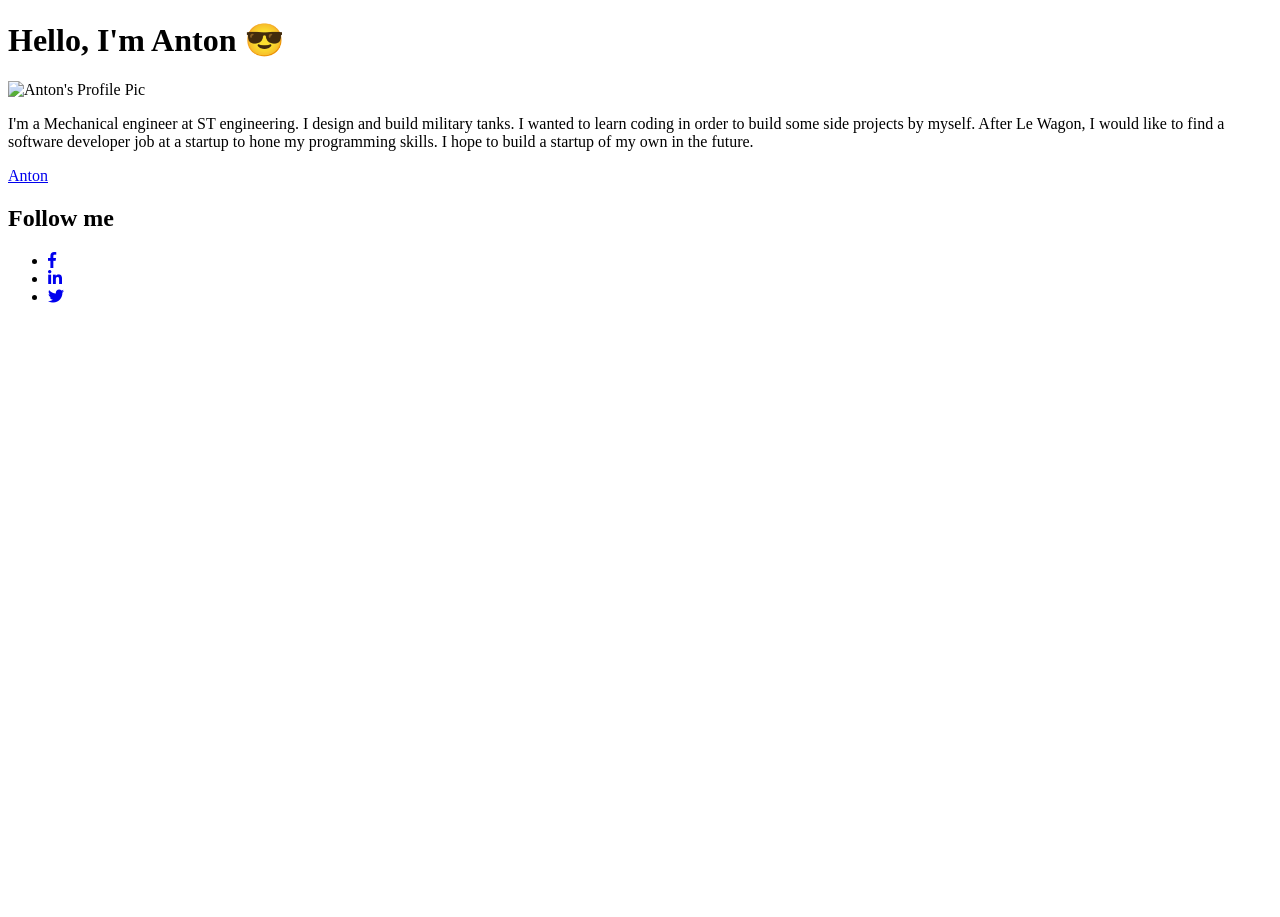
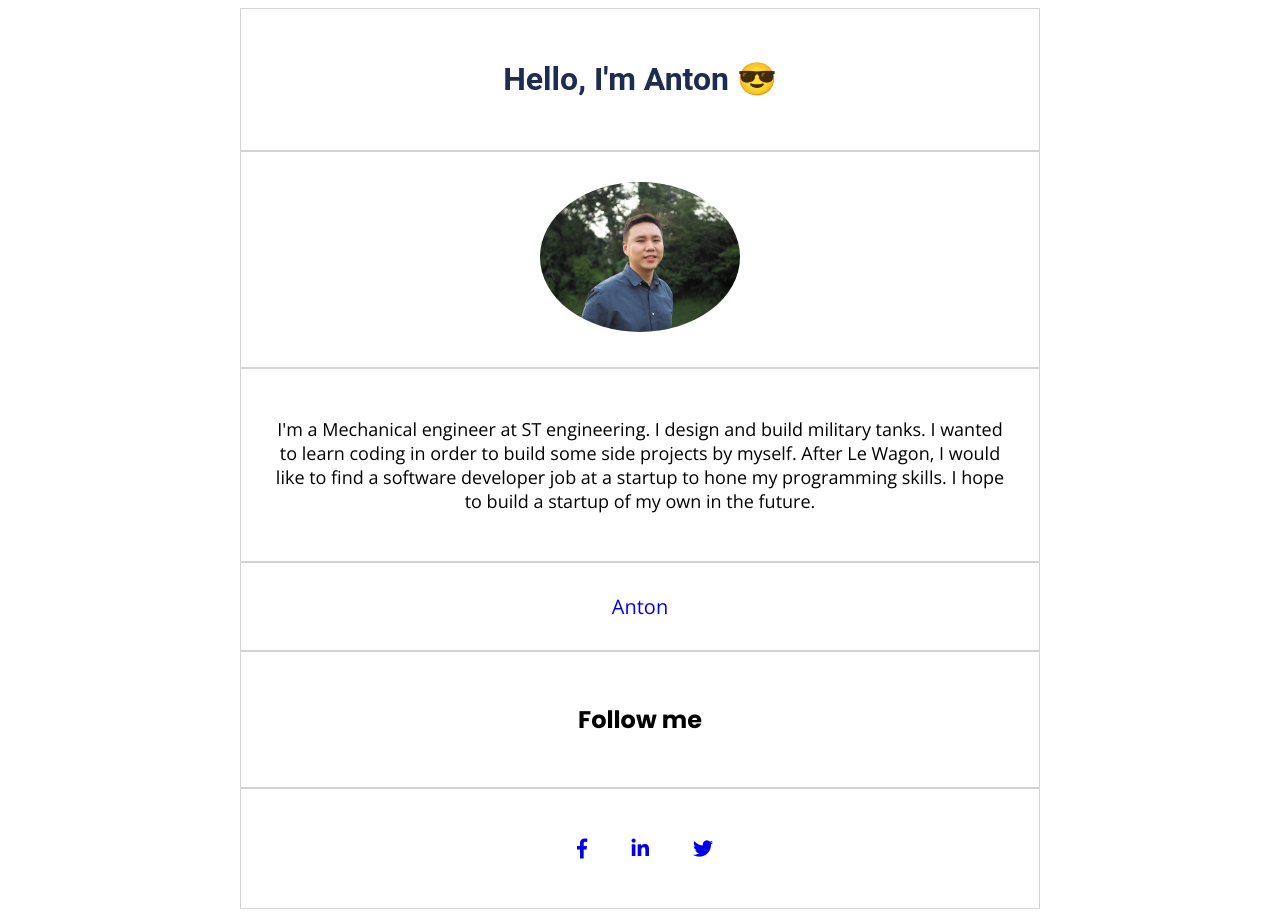
Before and after one commit to antondgx/profile, a plain HTML site: page index.html in a window 1280 px wide. Before the commit the page ends 800 px from the top, so only its background shows below. Drawn offline with nearby package versions, Linux system fonts and the light colour scheme; the site is published under a folder, as on GitHub Pages, so addresses that start at the root find nothing.

Commit message:
edit profile

```diff
--- a/index.html
+++ b/index.html
@@ -5,7 +5,7 @@
   <meta name="viewport" content="width=device-width, initial-scale=1.0">
   <title>My Profile</title>
   <link rel="stylesheet" href="https://use.fontawesome.com/releases/v5.6.3/css/all.css">
-  <link rel="stylesheet" type="text/css" href="/style.css">
+  <link rel="stylesheet" type="text/css" href="style.css">
   <meta name="viewport" content="width=device-width, initial-scale=1">
 </head>
 
@@ -16,7 +16,7 @@
     </div>
 
     <div class="card-white text-center">
-      <img class = "img-circle" src="../images/Anton.jpeg" alt = "Anton's Profile Pic" height=150 width=200 >
+      <img class = "img-circle" src="images/Anton.jpeg" alt = "Anton's Profile Pic" height=150 width=200 >
     </div>
 
     <div class="card-white text-center">
```
